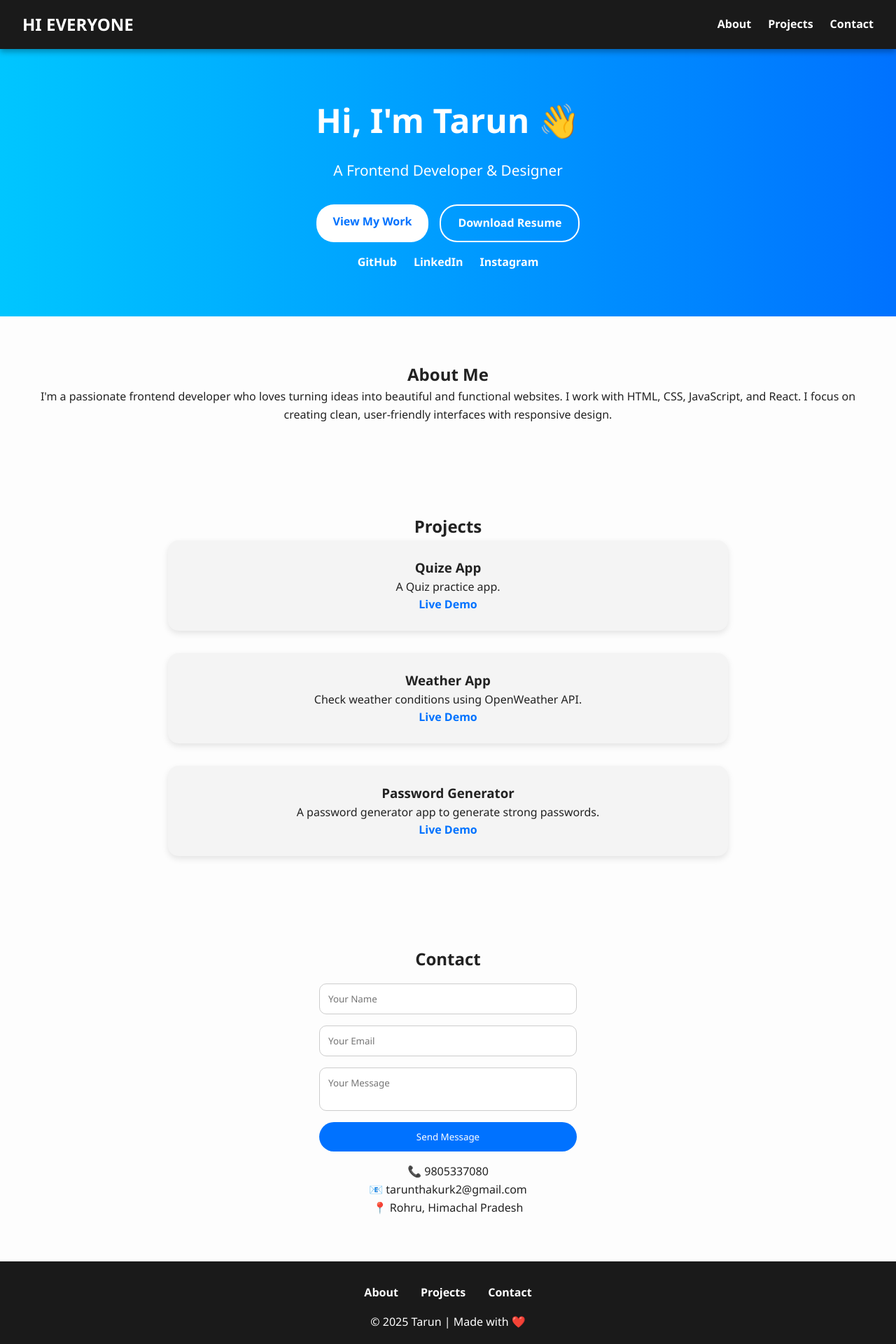
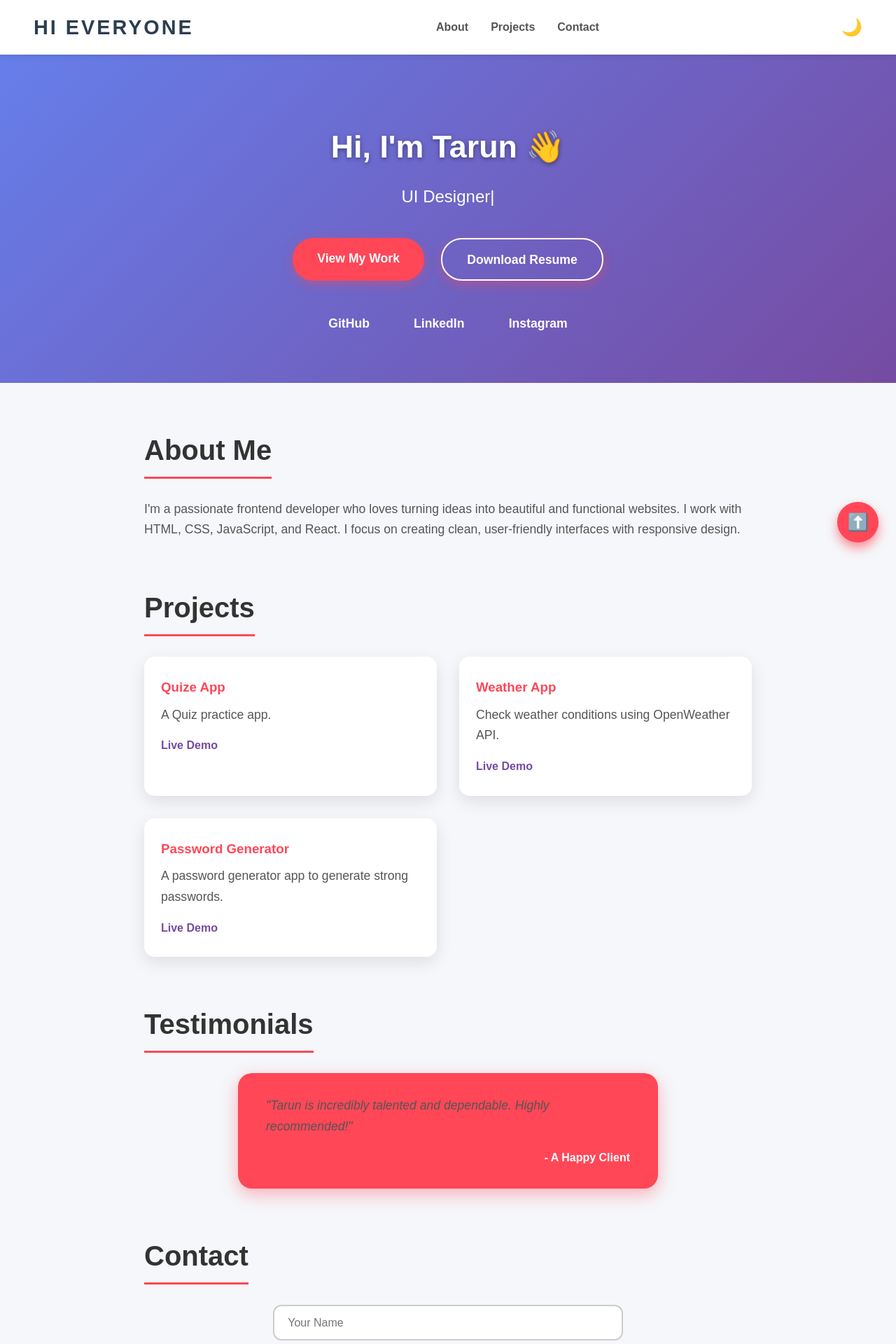
Before and after one commit to Tarunv2/por, a React (Create React App) app: page / in a window 1280 px wide. Shown: the top 1920 px of the page at 70% size. Built offline with nearby package versions, Linux system fonts and the light colour scheme.

Commit message:
Improve styling: added dark mode and responsive CSS

```diff
--- a/package.json
+++ b/package.json
@@ -7,9 +7,11 @@
     "@testing-library/jest-dom": "^6.6.3",
     "@testing-library/react": "^16.3.0",
     "@testing-library/user-event": "^13.5.0",
+    "aos": "^2.3.4",
     "react": "^19.1.0",
     "react-dom": "^19.1.0",
     "react-scripts": "5.0.1",
+    "react-typical": "^0.1.3",
     "web-vitals": "^2.1.4"
   },
   "scripts": {
--- a/src/App.css
+++ b/src/App.css
@@ -1,254 +1,403 @@
-/* Reset & Global Styles */
+/* Reset and basics */
 * {
   margin: 0;
   padding: 0;
   box-sizing: border-box;
-  scroll-behavior: smooth;
-  font-family: 'Segoe UI', sans-serif;
+  font-family: 'Poppins', sans-serif;
 }
 
 body {
-  background: #fdfdfd;
-  color: #222;
+  background: #f5f7fa;
+  color: #333;
   line-height: 1.6;
+  transition: background-color 0.4s, color 0.4s;
+  scroll-behavior: smooth;
+}
+
+/* Dark mode styles */
+body.dark-mode {
+  background: #121212;
+  color: #e0e0e0;
 }
 
 /* Navbar */
 .navbar {
-  position: sticky;
-  top: 0;
-  background: #1a1a1a;
-  color: #fff;
   display: flex;
   justify-content: space-between;
   align-items: center;
-  padding: 1rem 2rem;
+  padding: 1rem 3rem;
+  background: #fff;
+  box-shadow: 0 2px 8px rgba(0,0,0,0.1);
+  position: sticky;
+  top: 0;
   z-index: 1000;
-  box-shadow: 0 4px 8px rgba(0,0,0,0.3);
+  transition: background 0.3s;
+}
+
+body.dark-mode .navbar {
+  background: #1e1e1e;
+  box-shadow: 0 2px 8px rgba(255,255,255,0.1);
+}
+
+.navbar h1 {
+  font-size: 1.8rem;
+  letter-spacing: 3px;
+  color: #2c3e50;
+}
+
+body.dark-mode .navbar h1 {
+  color: #f1f1f1;
 }
 
 .navbar ul {
   display: flex;
-  gap: 1.5rem;
   list-style: none;
+  gap: 2rem;
 }
 
-.navbar a {
-  color: #fff;
+.navbar ul li a {
   text-decoration: none;
-  font-weight: bold;
-  transition: color 0.3s ease;
+  color: #555;
+  font-weight: 600;
+  transition: color 0.3s;
 }
 
-.navbar a:hover {
-  color: #00bcd4;
+.navbar ul li a:hover {
+  color: #ff4757;
+}
+
+body.dark-mode .navbar ul li a {
+  color: #bbb;
+}
+
+body.dark-mode .navbar ul li a:hover {
+  color: #ff6b81;
+}
+
+.dark-toggle {
+  background: transparent;
+  border: none;
+  font-size: 1.5rem;
+  cursor: pointer;
+  transition: color 0.3s;
+  color: #555;
+}
+
+body.dark-mode .dark-toggle {
+  color: #eee;
 }
 
 /* Hero Section */
 .hero {
-  padding: 4rem 2rem;
   text-align: center;
-  background: linear-gradient(to right, #00c6ff, #0072ff);
+  padding: 6rem 1rem 4rem;
+  background: linear-gradient(135deg, #667eea, #764ba2);
   color: white;
+  position: relative;
 }
 
 .hero h2 {
-  font-size: 3rem;
+  font-size: 2.8rem;
   margin-bottom: 1rem;
-  animation: fadeIn 1s ease-out forwards;
+  font-weight: 700;
+  text-shadow: 0 2px 6px rgba(0,0,0,0.4);
 }
 
 .hero p {
-  font-size: 1.3rem;
-  margin-bottom: 2rem;
+  font-size: 1.5rem;
+  margin-bottom: 2.5rem;
+  font-weight: 500;
 }
 
 .hero-buttons {
   display: flex;
-  gap: 1rem;
   justify-content: center;
+  gap: 1.5rem;
   flex-wrap: wrap;
+  margin-bottom: 2.5rem;
 }
 
 .btn {
-  background-color: #fff;
-  color: #0072ff;
-  padding: 0.75rem 1.5rem;
-  border: none;
-  border-radius: 25px;
-  font-weight: bold;
-  cursor: pointer;
+  background: #ff4757;
+  color: white;
+  padding: 0.9rem 2.2rem;
+  border-radius: 30px;
   text-decoration: none;
-  transition: all 0.3s ease;
+  font-weight: 600;
+  font-size: 1.1rem;
+  box-shadow: 0 5px 15px rgba(255, 71, 87, 0.4);
+  transition: background-color 0.3s, box-shadow 0.3s;
 }
 
 .btn:hover {
-  background-color: #0072ff;
-  color: #fff;
-  transform: scale(1.05);
+  background: #ff6b81;
+  box-shadow: 0 8px 20px rgba(255, 107, 129, 0.6);
 }
 
 .resume-btn {
-  border: 2px solid #fff;
   background: transparent;
-  color: #fff;
+  border: 2px solid white;
 }
 
 .resume-btn:hover {
   background: white;
-  color: #0072ff;
+  color: #764ba2;
+  border-color: white;
 }
 
-/* Social Icons */
 .social-icons {
-  margin-top: 1rem;
   display: flex;
   justify-content: center;
-  gap: 1.5rem;
+  gap: 2.5rem;
 }
 
 .social-icons a {
   color: white;
-  font-weight: bold;
+  font-weight: 700;
+  font-size: 1.1rem;
   text-decoration: none;
-  transition: transform 0.3s;
+  border: 2px solid transparent;
+  padding: 0.3rem 0.6rem;
+  border-radius: 8px;
+  transition: all 0.3s ease;
 }
 
 .social-icons a:hover {
-  transform: scale(1.2);
-  color: #ffe600;
+  border-color: white;
+  background: rgba(255,255,255,0.15);
+  color: #ff6b81;
 }
 
-/* Sections */
+/* Section styles */
 section {
-  padding: 4rem 2rem;
-  text-align: center;
+  max-width: 900px;
+  margin: 4rem auto;
+  padding: 0 1rem;
 }
 
-.skills {
-  list-style: none;
-  display: flex;
-  justify-content: center;
-  flex-wrap: wrap;
-  gap: 1rem;
-  padding-top: 1rem;
+section h2 {
+  font-size: 2.5rem;
+  margin-bottom: 1.8rem;
+  color: #333;
+  border-bottom: 3px solid #ff4757;
+  display: inline-block;
+  padding-bottom: 6px;
 }
 
-.skills li {
-  background-color: #0072ff;
-  color: white;
-  padding: 0.5rem 1rem;
-  border-radius: 20px;
-  font-weight: 500;
+body.dark-mode section h2 {
+  color: #f1f1f1;
+  border-color: #ff6b81;
+}
+
+section p {
+  font-size: 1.1rem;
+  line-height: 1.7;
+  color: #555;
+}
+
+body.dark-mode section p {
+  color: #ccc;
 }
 
 /* Projects */
 .project-list {
-  display: flex;
-  flex-direction: column;
+  display: grid;
+  grid-template-columns: repeat(auto-fit,minmax(280px,1fr));
   gap: 2rem;
-  max-width: 800px;
-  margin: auto;
 }
 
 .project {
-  padding: 1.5rem;
-  background: #f4f4f4;
+  background: white;
   border-radius: 15px;
-  box-shadow: 0 4px 10px rgba(0,0,0,0.1);
-  transition: transform 0.3s ease;
+  padding: 1.8rem 1.5rem;
+  box-shadow: 0 8px 25px rgba(0,0,0,0.1);
+  transition: transform 0.3s ease, box-shadow 0.3s ease;
+}
+
+body.dark-mode .project {
+  background: #222;
+  box-shadow: 0 8px 25px rgba(255,255,255,0.05);
 }
 
 .project:hover {
-  transform: translateY(-5px);
+  transform: translateY(-8px);
+  box-shadow: 0 14px 35px rgba(255, 71, 87, 0.25);
+}
+
+.project h3 {
+  margin-bottom: 0.6rem;
+  color: #ff4757;
+}
+
+.project p {
+  margin-bottom: 1rem;
+  color: #555;
+}
+
+body.dark-mode .project p {
+  color: #ddd;
 }
 
 .project a {
+  color: #764ba2;
+  font-weight: 600;
   text-decoration: none;
-  color: #0072ff;
-  font-weight: bold;
 }
 
-/* Contact */
+.project a:hover {
+  text-decoration: underline;
+}
+
+/* Testimonials */
+.testimonial {
+  max-width: 600px;
+  background: #ff4757;
+  color: white;
+  padding: 2rem 2.5rem;
+  border-radius: 20px;
+  margin: 0 auto;
+  font-style: italic;
+  box-shadow: 0 8px 25px rgba(255, 71, 87, 0.4);
+  transition: background 0.3s ease;
+}
+
+body.dark-mode .testimonial {
+  background: #ff6b81;
+}
+
+.testimonial h4 {
+  margin-top: 1rem;
+  font-weight: 700;
+  font-style: normal;
+  text-align: right;
+}
+
+/* Contact Form */
 .contact-form {
+  max-width: 500px;
+  margin: 0 auto 3rem;
   display: flex;
   flex-direction: column;
-  gap: 1rem;
-  max-width: 400px;
-  margin: auto;
-  padding: 1rem;
+  gap: 1.3rem;
 }
 
 .contact-form input,
 .contact-form textarea {
-  padding: 0.75rem;
-  border: 1px solid #ccc;
-  border-radius: 10px;
+  padding: 0.9rem 1.2rem;
+  border: 2px solid #ccc;
+  border-radius: 12px;
+  font-size: 1rem;
+  transition: border-color 0.3s ease;
   resize: none;
+  font-family: inherit;
+  background: white;
+  color: #333;
+}
+
+body.dark-mode .contact-form input,
+body.dark-mode .contact-form textarea {
+  background: #333;
+  border-color: #555;
+  color: #eee;
+}
+
+.contact-form input:focus,
+.contact-form textarea:focus {
+  border-color: #ff4757;
+  outline: none;
 }
 
 .contact-form button {
-  background: #0072ff;
+  background: #ff4757;
   color: white;
-  padding: 0.75rem;
+  padding: 0.9rem 0;
+  font-weight: 700;
   border: none;
-  border-radius: 25px;
+  border-radius: 30px;
+  font-size: 1.1rem;
   cursor: pointer;
-  transition: background 0.3s ease;
+  transition: background 0.3s;
 }
 
 .contact-form button:hover {
-  background: #005fcc;
+  background: #ff6b81;
+}
+
+/* Contact info */
+#contact p {
+  text-align: center;
+  margin-top: 1rem;
+  font-weight: 600;
+  color: #555;
+}
+
+body.dark-mode #contact p {
+  color: #ddd;
 }
 
 /* Footer */
 footer {
-  background-color: #1a1a1a;
-  color: white;
-  padding: 2rem;
+  background: #222;
+  color: #aaa;
   text-align: center;
+  padding: 1.3rem 1rem;
+  font-size: 0.9rem;
+  user-select: none;
 }
 
-.footer-links {
-  display: flex;
-  justify-content: center;
-  gap: 2rem;
-  margin-bottom: 1rem;
+footer .footer-links {
+  margin-bottom: 0.7rem;
 }
 
-.footer-links a {
-  color: #fff;
+footer .footer-links a {
+  color: #ccc;
+  margin: 0 1rem;
   text-decoration: none;
-  font-weight: bold;
+  transition: color 0.3s;
 }
 
-.footer-links a:hover {
-  color: #00bcd4;
+footer .footer-links a:hover {
+  color: #ff4757;
 }
 
-/* Animations */
-@keyframes fadeIn {
-  from { opacity: 0; transform: translateY(20px); }
-  to { opacity: 1; transform: translateY(0); }
+body.dark-mode footer {
+  background: #121212;
+  color: #777;
+}
+
+/* Top Button */
+.top-button {
+  position: fixed;
+  bottom: 25px;
+  right: 25px;
+  background: #ff4757;
+  color: white;
+  padding: 0.6rem 0.9rem;
+  border-radius: 50%;
+  font-size: 1.5rem;
+  text-decoration: none;
+  box-shadow: 0 8px 15px rgba(255, 71, 87, 0.6);
+  transition: background 0.3s;
+  cursor: pointer;
+  z-index: 100;
+}
+
+.top-button:hover {
+  background: #ff6b81;
 }
 
 /* Responsive */
 @media (max-width: 768px) {
-  .navbar {
-    flex-direction: column;
-    align-items: flex-start;
+  .navbar ul {
+    gap: 1rem;
   }
 
-  .navbar ul {
+  .hero-buttons {
     flex-direction: column;
     gap: 1rem;
   }
 
-  .hero h2 {
-    font-size: 2rem;
-  }
-
   .project-list {
-    flex-direction: column;
+    grid-template-columns: 1fr;
   }
 }
--- a/src/App.js
+++ b/src/App.js
@@ -1,19 +1,28 @@
-import React, { useState } from 'react';
+import React, { useState, useEffect } from 'react';
+import Typical from 'react-typical';
+import AOS from 'aos';
+import 'aos/dist/aos.css';
 import './App.css';
 
 function App() {
   const [message, setMessage] = useState("");
+  const [darkMode, setDarkMode] = useState(false);
+
+  useEffect(() => {
+    AOS.init({ duration: 1000 });
+  }, []);
 
   const handleSubmit = (e) => {
     e.preventDefault();
+    const mailtoLink = `mailto:tarunthakurk2@gmail.com?subject=Message from User&body=${encodeURIComponent(message)}`;
+    window.location.href = mailtoLink;
+    alert("Your message has been sent! Thank you for contacting me.");
+    setMessage("");
+  };
 
-    const mailtoLink = `mailto:tarunthakurk2@gmail.com?subject=Message from ${encodeURIComponent("User Name")}&body=${encodeURIComponent(message)}`;
-
-    window.location.href = mailtoLink;
-
-    alert("Your message has been sent! Thank you for contacting me.");
-
-    setMessage("");
+  const toggleDarkMode = () => {
+    setDarkMode(!darkMode);
+    document.body.classList.toggle("dark-mode");
   };
 
   return (
@@ -26,10 +35,20 @@ function App() {
             <li><a href="#projects">Projects</a></li>
             <li><a href="#contact">Contact</a></li>
           </ul>
+          <button className="dark-toggle" onClick={toggleDarkMode}>
+            {darkMode ? "☀️" : "🌙"}
+          </button>
         </nav>
+
         <div className="hero">
           <h2>Hi, I'm Tarun 👋</h2>
-          <p>A Frontend Developer & Designer</p>
+          <p>
+            <Typical
+              steps={['Frontend Developer', 2000, 'UI Designer', 2000, 'Web Developer', 2000]}
+              loop={Infinity}
+              wrapper="span"
+            />
+          </p>
           <div className="hero-buttons">
             <a href="#projects" className="btn">View My Work</a>
             <a href="/Tarun_Resume.pdf" download className="btn resume-btn">Download Resume</a>
@@ -42,14 +61,14 @@ function App() {
         </div>
       </header>
 
-      <section id="about">
+      <section id="about" data-aos="fade-up">
         <h2>About Me</h2>
         <p>
           I'm a passionate frontend developer who loves turning ideas into beautiful and functional websites. I work with HTML, CSS, JavaScript, and React. I focus on creating clean, user-friendly interfaces with responsive design.
         </p>
       </section>
 
-      <section id="projects">
+      <section id="projects" data-aos="fade-up">
         <h2>Projects</h2>
         <div className="project-list">
           <div className="project">
@@ -70,30 +89,25 @@ function App() {
         </div>
       </section>
 
-      <section id="contact">
+      <section id="testimonials" data-aos="fade-up">
+        <h2>Testimonials</h2>
+        <div className="testimonial">
+          <p>"Tarun is incredibly talented and dependable. Highly recommended!"</p>
+          <h4>- A Happy Client</h4>
+        </div>
+      </section>
+
+      <section id="contact" data-aos="fade-up">
         <h2>Contact</h2>
         <form className="contact-form" onSubmit={handleSubmit}>
-          <input
-            type="text"
-            placeholder="Your Name"
-            required
-          />
-          <input
-            type="email"
-            placeholder="Your Email"
-            required
-          />
-          <textarea
-            placeholder="Your Message"
-            value={message}
-            onChange={(e) => setMessage(e.target.value)}
-            required
-          />
+          <input type="text" placeholder="Your Name" required />
+          <input type="email" placeholder="Your Email" required />
+          <textarea placeholder="Your Message" value={message} onChange={(e) => setMessage(e.target.value)} required />
           <button type="submit">Send Message</button>
         </form>
         <p>📞 9805337080</p>
         <p>📧 tarunthakurk2@gmail.com</p>
-        <p>📍 Rohru, Himachal Pradesh</p>
+        <p>📍 Rohru, Himachal Pradesh ,171207</p>
       </section>
 
       <footer>
@@ -104,6 +118,8 @@ function App() {
         </div>
         <p>© 2025 Tarun | Made with ❤️</p>
       </footer>
+
+      <a href="#" className="top-button">⬆️</a>
     </>
   );
 }
```
Also changed, not shown: 1 other file (tests, documents, lock files or other folders).
